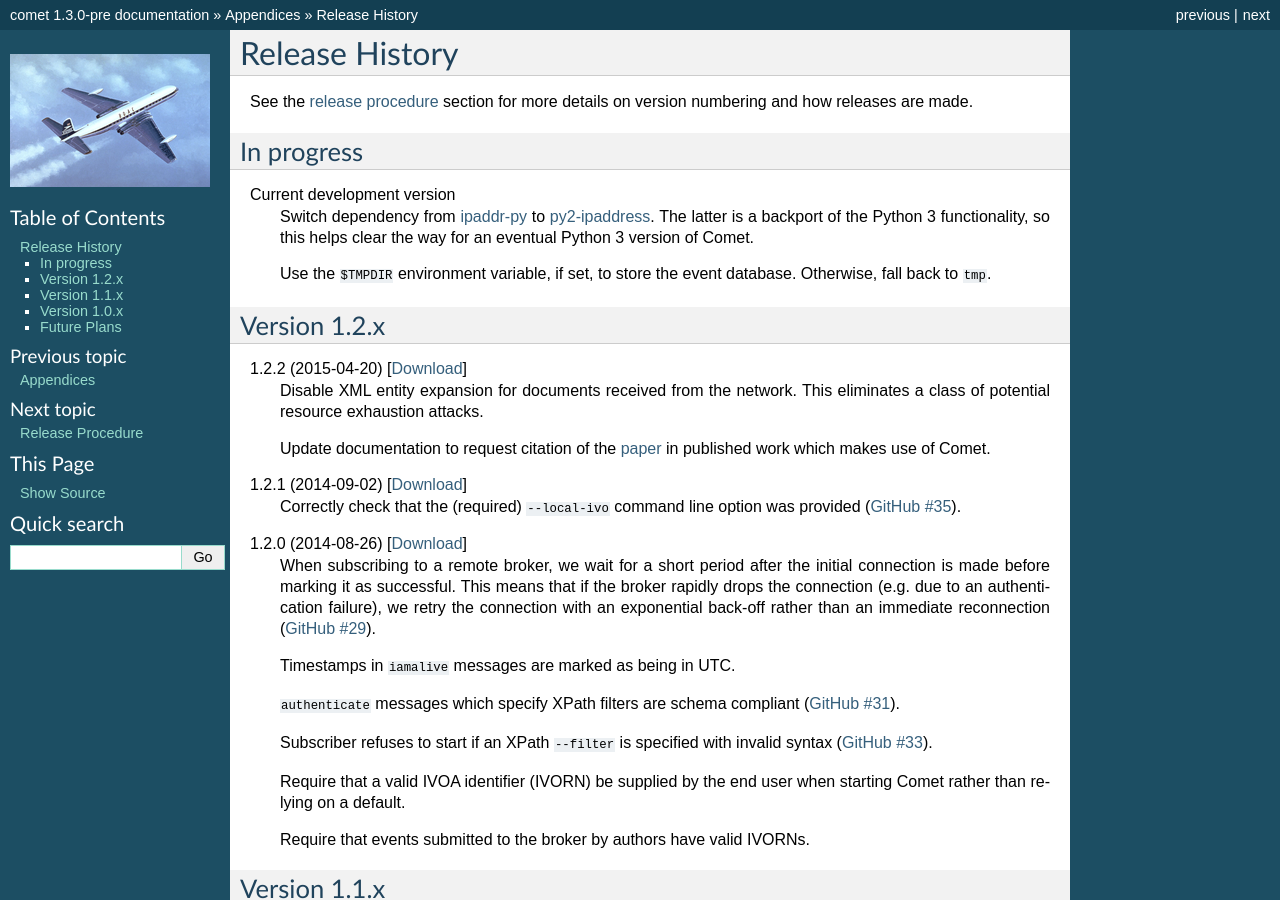
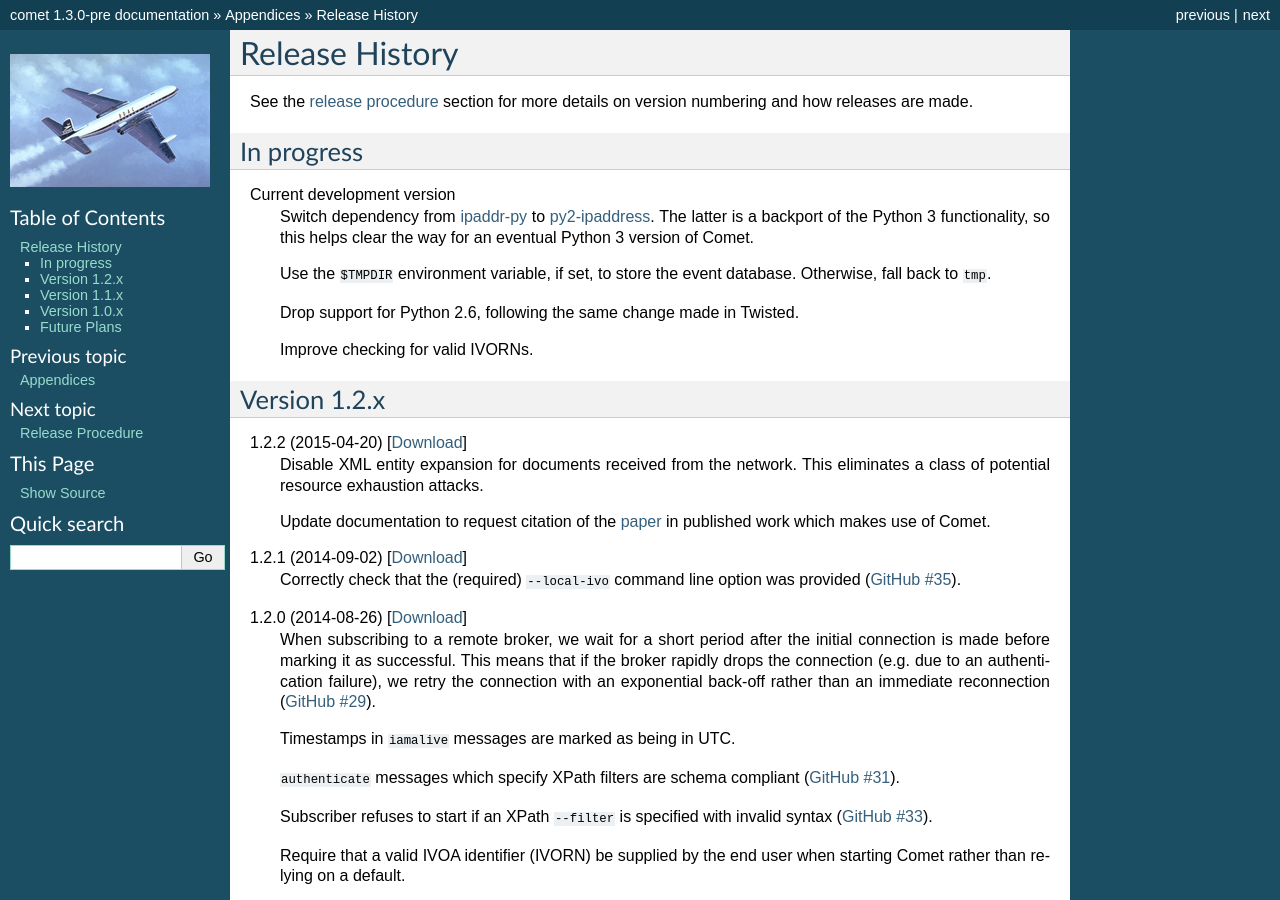
Before and after one commit to jdswinbank/Comet, a Sphinx documentation site: the page built from docs/appendix/history.rst, in a window 1280 px wide and 900 px high. Built offline with Sphinx 7.4.7, drawn with Linux system fonts in a browser that asks for light colours.

Commit message:
Update history.

```diff
--- a/docs/appendix/history.rst
+++ b/docs/appendix/history.rst
@@ -16,6 +16,10 @@ Current development version
 
     Use the ``$TMPDIR`` environment variable, if set, to store the event
     database. Otherwise, fall back to ``tmp``.
+
+    Drop support for Python 2.6, following the same change made in Twisted.
+
+    Improve checking for valid IVORNs.
 
 .. _ipaddr-py: https://code.google.com/p/ipaddr-py/
 .. _py2-ipaddress: https://bitbucket.org/kwi/py2-ipaddress/
```
